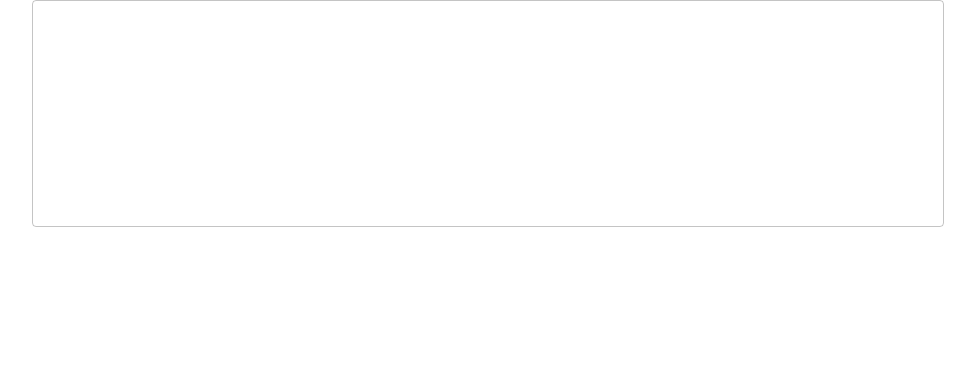
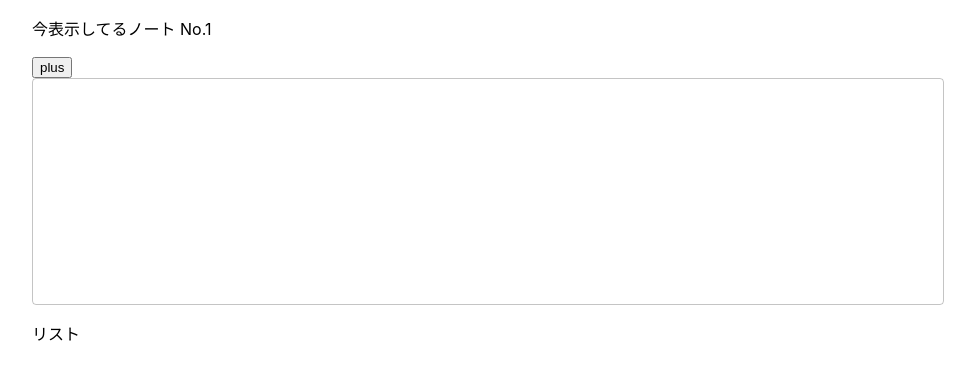
Before and after one commit to nkmrsts/note, a React (Create React App) app: page / in a window 1280 px wide. Shown: the top 380 px of the page, without its empty margins (152-1127 px from the left). Built offline with nearby package versions, Linux system fonts and the light colour scheme.

Commit message:
なんかいろいろやった

```diff
--- a/src/App.tsx
+++ b/src/App.tsx
@@ -3,19 +3,53 @@ import Container from '@material-ui/core/Container';
 import TextField from '@material-ui/core/TextField'
 import './App.css';
 
-
+interface Note {
+  text: string,
+  id: number
+}
 
 const App: React.FC = () => {
-  const [text,setText] = useState('')
+  const [text, setText] = useState('')
+  const [items, setItems] = useState<Note[]>([])
+  const [currentNote, setCurrentNote] = useState(1)
+  console.log(items)
 
-  const handleChange = (e: React.ChangeEvent<HTMLTextAreaElement>) =>{
-    setText(e.target.value)
+  const handleChange = (text: string) =>{
+    setText(text)
+    onUpDate(currentNote)
   }
+  const onUpDate = (id:number) => {
+    if(items.length === 0) {
+      setItems([...items, { text, id }])
+    }else {
+      const index = items.findIndex(item => item.id === id)
+      const _items = [...items]
+      _items[index] = {..._items[index], text}
+      setItems(_items)
+    }
+  }
+  const onAdd = () => {
+    setCurrentNote(items.length + 1)
+    setItems([...items, { text:'', id: items.length + 1 }])
+    setText('')
+  }
+
   return (
     <Fragment>
       <Container maxWidth="md">
-        <TextField value={text} onChange={handleChange} fullWidth multiline rows="10" variant="outlined" />
-        <p>{text}</p>
+        <p>今表示してるノート No.{currentNote}</p>
+        <button onClick={onAdd}>plus</button>
+        <TextField value={text} onChange={e=>handleChange(e.target.value)} fullWidth multiline rows="10" variant="outlined" />
+        <p>リスト</p>
+        <ul>
+          {items.map((item,i)=> (
+            <li key={i}>
+              <p>No.{item.id}</p>
+              <p>本文:{item.text}</p>
+              <p>日付</p>
+            </li>
+          ))}
+        </ul>
       </Container>
     </Fragment>
   );
```
